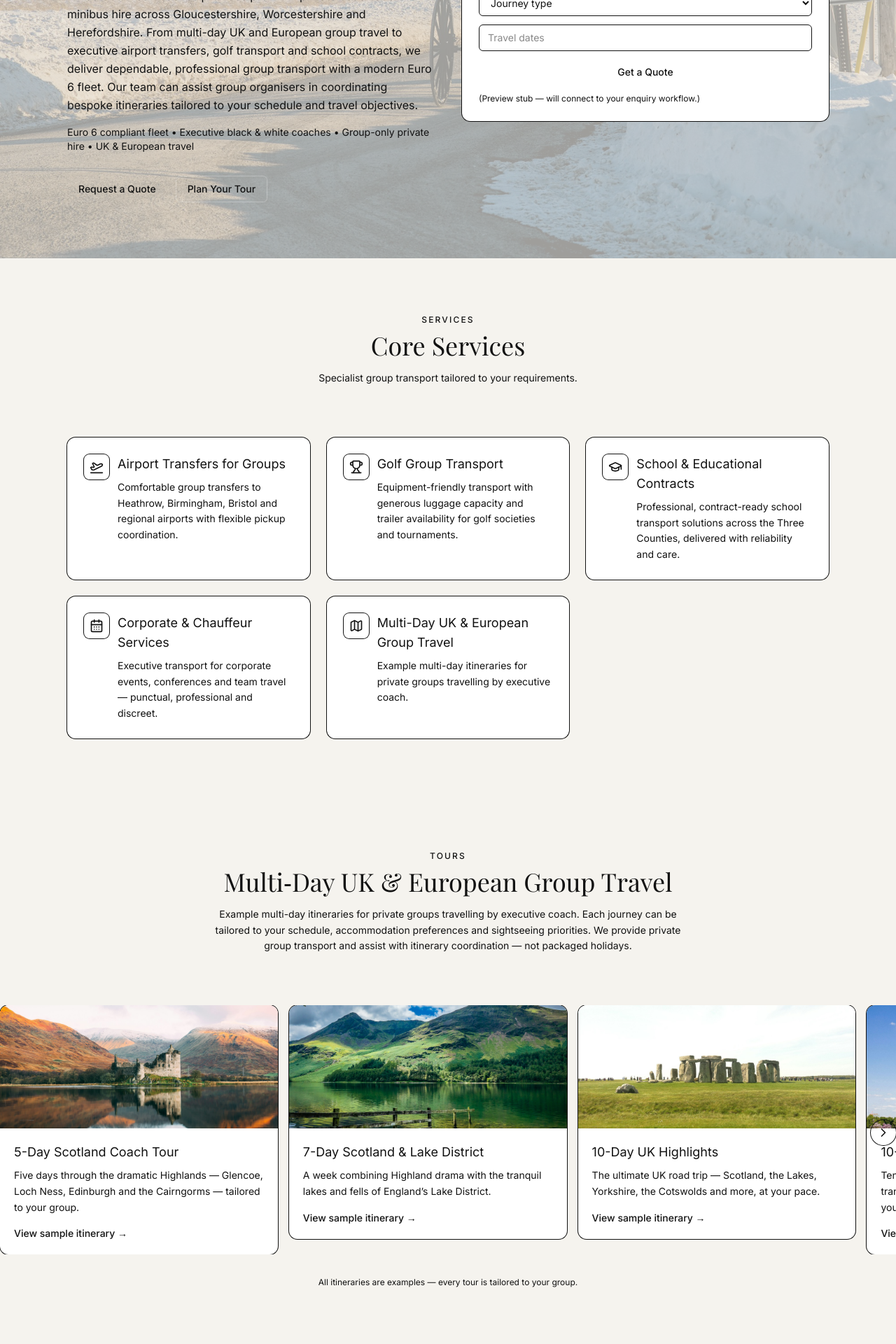
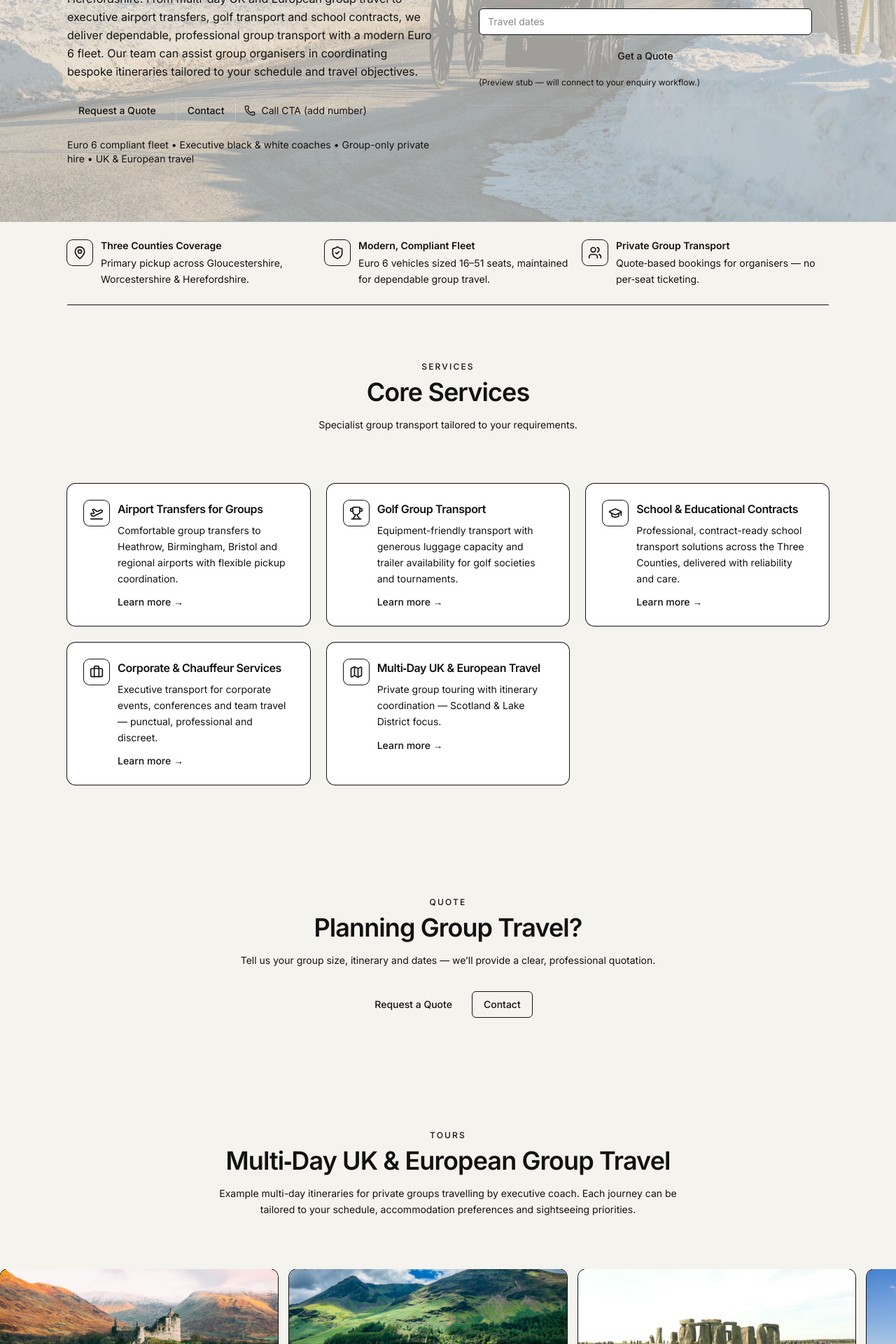
Before and after one commit to ThinSliceDigital/three-counties-coaches-site, a Next.js app: page / in a window 1280 px wide. Shown: the part 480-2400 px from the top of the page at 70% size. Built offline with nearby package versions, Linux system fonts and the light colour scheme; a web font is replaced by a local one.

Commit message:
Phase 1: Homepage visual alignment

```diff
--- a/src/app/page.tsx
+++ b/src/app/page.tsx
@@ -1,9 +1,12 @@
 import Image from "next/image";
+import { Manrope } from "next/font/google";
+
 import { Container } from "@/components/container";
 import { Button } from "@/components/button";
 import { Carousel } from "@/components/carousel";
 import { Hero } from "@/components/hero";
-import { SectionHeading } from "@/components/section-heading";
+import { TrustBar } from "@/components/trust-bar";
+import { CTASection } from "@/components/cta-section";
 import { Differentiators } from "@/components/differentiators";
 import { TestimonialsStrip } from "@/components/testimonials";
 import {
@@ -11,14 +14,21 @@ import {
   GraduationCap,
   Map,
   Trophy,
-  CalendarDays,
+  Briefcase,
   ShieldCheck,
+  Phone,
 } from "lucide-react";
 
+const headings = Manrope({
+  subsets: ["latin"],
+  variable: "--font-headings",
+  display: "swap",
+});
+
 export const metadata = {
-  title: "Executive Coach & Minibus Hire Across the Three Counties",
+  title: "Executive Coach & Private Group Transport Across the Three Counties",
   description:
-    "Premium coach and minibus hire for private groups across Gloucestershire, Worcestershire & Herefordshire. Euro 6 fleet (16–51 seats). Tours, airport transfers, schools and golf group transport.",
+    "Three Counties Coaches provides premium private coach and minibus hire across Gloucestershire, Worcestershire and Herefordshire. Tours, airport transfers, golf transport and school contracts with a modern Euro 6 fleet.",
 };
 
 const signatureTours = [
@@ -26,29 +36,29 @@ const signatureTours = [
     title: "5-Day Scotland Coach Tour",
     image: "/images/unsplash/scotland-highlands.jpg",
     blurb:
-      "Five days through the dramatic Highlands — Glencoe, Loch Ness, Edinburgh and the Cairngorms — tailored to your group.",
-    href: "/tours#multi-day-tours",
+      "Five days through the dramatic Highlands — Glencoe, Loch Ness, Edinburgh and the Cairngorms, with overnight stops tailored to your group.",
+    href: "/tours/5-day-scotland",
   },
   {
-    title: "7-Day Scotland & Lake District",
+    title: "7-Day Scotland & Lake District Tour",
     image: "/images/unsplash/lake-district.jpg",
     blurb:
-      "A week combining Highland drama with the tranquil lakes and fells of England’s Lake District.",
-    href: "/tours#multi-day-tours",
+      "A week-long journey combining the rugged beauty of the Scottish Highlands with the tranquil lakes and fells of England’s Lake District.",
+    href: "/tours/7-day-scotland-lake-district",
   },
   {
-    title: "10-Day UK Highlights",
+    title: "10-Day UK Highlights Tour",
     image: "/images/unsplash/uk-landmarks.jpg",
     blurb:
-      "The ultimate UK road trip — Scotland, the Lakes, Yorkshire, the Cotswolds and more, at your pace.",
-    href: "/tours#multi-day-tours",
+      "The ultimate British road trip — Scotland, the Lake District, Yorkshire, the Cotswolds and more, at a pace that suits your group.",
+    href: "/tours/10-day-uk-highlights",
   },
   {
     title: "10-Day European Group Tour",
     image: "/images/unsplash/paris-europe.jpg",
     blurb:
-      "Ten days across Europe by executive coach — airport transfers and cross‑Channel logistics handled for you.",
-    href: "/tours#multi-day-tours",
+      "Ten days across Europe by executive coach — France, Switzerland and Italy, with airport transfers and cross-Channel logistics handled for you.",
+    href: "/tours/10-day-european-group-tour",
   },
 ];
 
@@ -73,28 +83,58 @@ const services = [
   },
   {
     title: "Corporate & Chauffeur Services",
-    icon: CalendarDays,
+    icon: Briefcase,
     desc: "Executive transport for corporate events, conferences and team travel — punctual, professional and discreet.",
     href: "/quote",
   },
   {
-    title: "Multi-Day UK & European Group Travel",
+    title: "Multi‑Day UK & European Travel",
     icon: Map,
-    desc: "Example multi-day itineraries for private groups travelling by executive coach.",
-    href: "/tours#multi-day-tours",
+    desc: "Private group touring with itinerary coordination — Scotland & Lake District focus.",
+    href: "/tours",
   },
 ];
 
+function HomeSectionHeading({
+  eyebrow,
+  title,
+  subtitle,
+}: {
+  eyebrow: string;
+  title: string;
+  subtitle?: string;
+}) {
+  return (
+    <div className="text-center">
+      <div className="text-xs font-medium uppercase tracking-[0.18em] text-gold">
+        {eyebrow}
+      </div>
+      <h2 className="mt-2 font-[var(--font-headings)] text-3xl font-semibold tracking-tight text-charcoal sm:text-4xl">
+        {title}
+      </h2>
+      {subtitle ? (
+        <p className="mx-auto mt-4 max-w-2xl text-sm leading-relaxed text-slate">
+          {subtitle}
+        </p>
+      ) : null}
+      <div className="mt-6 flex justify-center">
+        <div className="h-px w-24 bg-gold/80" />
+      </div>
+    </div>
+  );
+}
+
 export default function HomePage() {
   return (
-    <>
+    <div className={headings.variable}>
+      {/* HERO */}
       <Hero imageSrc="/images/unsplash/hero-coach-countryside.jpg">
         <div className="grid gap-10 lg:grid-cols-2 lg:items-center">
           <div>
             <div className="text-xs font-medium uppercase tracking-[0.18em] text-gold">
               Multi‑Day UK & European Travel · Airport Transfers · School & Corporate Hire
             </div>
-            <h1 className="mt-3 text-4xl leading-tight text-ivory sm:text-5xl">
+            <h1 className="mt-3 font-[var(--font-headings)] text-4xl font-semibold tracking-tight text-ivory sm:text-5xl">
               Executive Coach & Private Group Transport Across the Three Counties
             </h1>
             <p className="mt-5 max-w-xl text-base leading-relaxed text-ivory/80">
@@ -105,34 +145,39 @@ export default function HomePage() {
               modern Euro 6 fleet. Our team can assist group organisers in coordinating
               bespoke itineraries tailored to your schedule and travel objectives.
             </p>
-            <p className="mt-4 text-sm text-ivory/70">
-              Euro 6 compliant fleet • Executive black & white coaches •{" "}
-              <span className="text-ivory">Group-only private hire</span> • UK & European travel
-            </p>
 
-            <div className="mt-8 flex flex-wrap gap-3">
+            <div className="mt-6 flex flex-wrap items-center gap-3">
               <Button href="/quote" variant="primary">
                 Request a Quote
               </Button>
               <Button
-                href="/tours"
+                href="/contact"
                 variant="outline"
                 className="border-white/25 text-ivory hover:bg-white/10"
               >
-                Plan Your Tour
+                Contact
               </Button>
+              <div className="flex items-center gap-2 text-sm text-ivory/70">
+                <Phone className="h-4 w-4 text-gold" />
+                <span>Call CTA (add number)</span>
+              </div>
             </div>
+
+            <p className="mt-5 text-sm text-ivory/70">
+              Euro 6 compliant fleet • Executive black & white coaches •{" "}
+              <span className="text-ivory">Group-only private hire</span> • UK & European travel
+            </p>
           </div>
 
-          {/* Quick quote mini-form (stub) */}
-          <div className="rounded-xl bg-white shadow-soft ring-1 ring-charcoal/10 bg-ivory/95 p-6">
+          {/* Quick quote mini-form (stub, but premium) */}
+          <div className="rounded-xl bg-ivory/95 p-6 shadow-soft ring-1 ring-white/10">
             <div className="text-xs font-medium uppercase tracking-[0.18em] text-gold">
               Quick Quote
             </div>
-            <div className="mt-2 font-serif text-xl text-charcoal">
+            <div className="mt-2 font-[var(--font-headings)] text-xl font-semibold tracking-tight text-charcoal">
               Tell us the essentials
             </div>
-            <p className="mt-2 text-sm text-charcoal/70">
+            <p className="mt-2 text-sm leading-relaxed text-charcoal/70">
               Share the basics — we’ll come back with the right vehicle and schedule.
             </p>
             <form className="mt-5 grid gap-3">
@@ -167,10 +212,13 @@ export default function HomePage() {
         </div>
       </Hero>
 
+      {/* TRUST BAR */}
+      <TrustBar />
+
       {/* SERVICES */}
       <section id="services" className="py-16 sm:py-20 bg-ivory">
         <Container>
-          <SectionHeading
+          <HomeSectionHeading
             eyebrow="Services"
             title="Core Services"
             subtitle="Specialist group transport tailored to your requirements."
@@ -181,15 +229,18 @@ export default function HomePage() {
               <a
                 key={s.title}
                 href={s.href}
-                className="rounded-xl bg-white shadow-soft ring-1 ring-charcoal/10 group p-6 transition hover:-translate-y-0.5"
+                className="rounded-xl bg-white p-6 shadow-soft ring-1 ring-charcoal/10 transition hover:-translate-y-0.5"
               >
                 <div className="flex items-start gap-3">
                   <div className="rounded-lg bg-secondary p-2 ring-1 ring-charcoal/10">
                     <s.icon className="h-5 w-5 text-gold" />
                   </div>
                   <div>
-                    <div className="text-lg text-charcoal">{s.title}</div>
+                    <div className="text-base font-semibold tracking-tight text-charcoal">
+                      {s.title}
+                    </div>
                     <p className="mt-2 text-sm leading-relaxed text-slate">{s.desc}</p>
+                    <div className="mt-3 text-sm font-medium text-gold">Learn more →</div>
                   </div>
                 </div>
               </a>
@@ -198,27 +249,43 @@ export default function HomePage() {
         </Container>
       </section>
 
+      {/* MID-PAGE CTA */}
+      <CTASection
+        variant="light"
+        eyebrow="Quote"
+        title="Planning Group Travel?"
+        copy="Tell us your group size, itinerary and dates — we’ll provide a clear, professional quotation."
+        primaryLabel="Request a Quote"
+        secondaryLabel="Contact"
+      />
+
       {/* SIGNATURE TOURS */}
       <section className="py-16 sm:py-20 bg-secondary">
         <Container>
-          <SectionHeading
+          <HomeSectionHeading
             eyebrow="Tours"
             title="Multi‑Day UK & European Group Travel"
-            subtitle="Example multi-day itineraries for private groups travelling by executive coach. Each journey can be tailored to your schedule, accommodation preferences and sightseeing priorities. We provide private group transport and assist with itinerary coordination — not packaged holidays."
+            subtitle="Example multi-day itineraries for private groups travelling by executive coach. Each journey can be tailored to your schedule, accommodation preferences and sightseeing priorities."
           />
         </Container>
 
         <Carousel className="mt-12 pb-2">
           {signatureTours.map((t) => (
-            <a key={t.title} href={t.href} className="rounded-xl bg-white shadow-soft ring-1 ring-charcoal/10 block overflow-hidden">
+            <a
+              key={t.title}
+              href={t.href}
+              className="block overflow-hidden rounded-xl bg-white shadow-soft ring-1 ring-charcoal/10"
+            >
               <div className="relative h-44">
                 <Image src={t.image} alt="" fill className="object-cover" />
                 <div className="absolute inset-0 bg-gradient-to-t from-charcoal/55 via-transparent to-transparent" />
               </div>
               <div className="p-5">
-                <div className="text-lg text-charcoal">{t.title}</div>
+                <div className="text-base font-semibold tracking-tight text-charcoal">
+                  {t.title}
+                </div>
                 <p className="mt-2 text-sm leading-relaxed text-slate">{t.blurb}</p>
-                <div className="mt-4 text-sm font-medium text-gold">View sample itinerary →</div>
+                <div className="mt-4 text-sm font-medium text-gold">View itinerary →</div>
               </div>
             </a>
           ))}
@@ -226,7 +293,7 @@ export default function HomePage() {
 
         <Container className="pt-6">
           <p className="text-center text-xs text-slate">
-            All itineraries are examples — every tour is tailored to your group.
+            We provide private group transport and assist with itinerary coordination — not packaged holidays.
           </p>
         </Container>
       </section>
@@ -239,22 +306,27 @@ export default function HomePage() {
               <div className="text-xs font-medium uppercase tracking-[0.18em] text-gold">
                 Fleet
               </div>
-              <h2 className="mt-2 text-3xl text-charcoal sm:text-4xl">A Modern Executive Fleet</h2>
+              <h2 className="mt-2 font-[var(--font-headings)] text-3xl font-semibold tracking-tight text-charcoal sm:text-4xl">
+                A Modern Executive Fleet
+              </h2>
               <p className="mt-4 text-sm leading-relaxed text-slate">
-                Right vehicle, right standard, right experience — from executive minibuses to full-size touring coaches.
+                Our fleet includes 16 to 51 seat vehicles, designed for comfort, reliability and professional group travel.
               </p>
               <ul className="mt-7 grid grid-cols-2 gap-3 text-sm text-charcoal/80">
-                {["16–51 seats", "Euro 6 fleet", "Executive finish", "Group-only bookings", "UK-wide travel", "Tour-ready logistics"].map(
-                  (x) => (
-                    <li key={x} className="flex items-center gap-2">
-                      <ShieldCheck className="h-4 w-4 text-gold" /> {x}
-                    </li>
-                  ),
-                )}
+                {[
+                  "16–51 seat options",
+                  "Euro 6 compliant",
+                  "Executive finish",
+                  "UK & European travel",
+                ].map((x) => (
+                  <li key={x} className="flex items-center gap-2">
+                    <ShieldCheck className="h-4 w-4 text-gold" /> {x}
+                  </li>
+                ))}
               </ul>
               <div className="mt-8 flex gap-3">
                 <Button href="/fleet" variant="outline">
-                  View Fleet
+                  View Our Fleet
                 </Button>
                 <Button href="/quote" variant="primary">
                   Request a Quote
@@ -262,10 +334,15 @@ export default function HomePage() {
               </div>
             </div>
 
-            <div className="rounded-xl bg-white shadow-soft ring-1 ring-charcoal/10 overflow-hidden">
-              <div className="relative h-52 bg-secondary">
-                <Image src="/images/unsplash/hero-coach-countryside.jpg" alt="" fill className="object-cover" />
-                <div className="absolute inset-0 bg-gradient-to-t from-charcoal/50 via-transparent to-transparent" />
+            <div className="overflow-hidden rounded-xl bg-white shadow-soft ring-1 ring-charcoal/10">
+              <div className="relative h-56 bg-secondary">
+                <Image
+                  src="/images/unsplash/hero-coach-countryside.jpg"
+                  alt=""
+                  fill
+                  className="object-cover"
+                />
+                <div className="absolute inset-0 bg-gradient-to-t from-charcoal/55 via-transparent to-transparent" />
               </div>
               <div className="p-6">
                 <div className="grid grid-cols-5 gap-3">
@@ -276,30 +353,23 @@ export default function HomePage() {
                     </div>
                   ))}
                 </div>
-                <p className="mt-5 text-xs text-slate">
-                  Fleet imagery will be upgraded once final assets are confirmed.
-                </p>
               </div>
             </div>
           </div>
         </Container>
       </section>
 
-      {/* TRUST */}
+      {/* WHY CHOOSE + TESTIMONIALS */}
       <section className="py-16 sm:py-20 bg-secondary">
         <Container>
-          <SectionHeading
+          <HomeSectionHeading
             eyebrow="Why choose"
             title="Why Choose Three Counties Coaches"
             subtitle="Professional, reliable and premium — here's what sets us apart."
           />
           <Differentiators />
           <div className="mt-16">
-            <SectionHeading
-              eyebrow="Testimonials"
-              title="What Our Clients Say"
-              subtitle=""
-            />
+            <HomeSectionHeading eyebrow="Testimonials" title="What Our Clients Say" />
             <TestimonialsStrip />
           </div>
         </Container>
@@ -308,55 +378,36 @@ export default function HomePage() {
       {/* LOCATIONS */}
       <section className="py-16 sm:py-20 bg-ivory">
         <Container>
-          <SectionHeading
-            eyebrow="Locations"
-            title="Primary Pickup Across the Three Counties"
-            subtitle="Gloucestershire, Worcestershire & Herefordshire — with UK-wide travel by request."
+          <HomeSectionHeading
+            eyebrow="Areas"
+            title="Locations Served"
+            subtitle="Based near the borders of Gloucestershire, Worcestershire and Herefordshire, we provide reliable group transport across the region and nationwide."
           />
 
           <div className="mt-12 grid gap-6 md:grid-cols-3">
             {[
-              { name: "Gloucestershire", href: "/locations/gloucestershire" },
-              { name: "Worcestershire", href: "/locations/worcestershire" },
-              { name: "Herefordshire", href: "/locations/herefordshire" },
+              { name: "Coach Hire Gloucestershire", href: "/locations/gloucestershire", desc: "Private group transport across Gloucestershire" },
+              { name: "Coach Hire Worcestershire", href: "/locations/worcestershire", desc: "Private group transport across Worcestershire" },
+              { name: "Coach Hire Herefordshire", href: "/locations/herefordshire", desc: "Private group transport across Herefordshire" },
             ].map((c) => (
-              <a key={c.name} href={c.href} className="rounded-xl bg-white shadow-soft ring-1 ring-charcoal/10 p-6 text-center">
-                <div className="mx-auto flex h-10 w-10 items-center justify-center rounded-lg bg-secondary ring-1 ring-charcoal/10">
-                  <Map className="h-5 w-5 text-gold" />
-                </div>
-                <div className="mt-4 text-lg text-charcoal">{c.name}</div>
-                <div className="mt-2 text-sm text-slate">Coach & minibus hire for private groups</div>
+              <a key={c.name} href={c.href} className="rounded-xl bg-white p-6 shadow-soft ring-1 ring-charcoal/10 transition hover:-translate-y-0.5">
+                <div className="text-base font-semibold tracking-tight text-charcoal">{c.name}</div>
+                <div className="mt-2 text-sm leading-relaxed text-slate">{c.desc}</div>
+                <div className="mt-3 text-sm font-medium text-gold">Explore →</div>
               </a>
             ))}
           </div>
         </Container>
       </section>
 
-      {/* CTA */}
-      <section className="py-16 sm:py-20 bg-charcoal">
-        <Container className="text-center">
-          <div className="text-xs font-medium uppercase tracking-[0.18em] text-gold">
-            Enquiries
-          </div>
-          <h2 className="mt-2 text-3xl text-ivory sm:text-4xl">Plan Your Group Journey</h2>
-          <p className="mx-auto mt-4 max-w-2xl text-sm leading-relaxed text-ivory/70">
-            Tell us where you’re going — we’ll handle the transport.
-          </p>
-          <div className="mt-8 flex justify-center gap-3">
-            <Button href="/quote" variant="primary">
-              Request a Quote
-            </Button>
-            <Button
-              href="/contact"
-              variant="outline"
-              className="border-white/25 text-ivory hover:bg-white/10"
-            >
-              Call Us
-            </Button>
-          </div>
-          <p className="mt-6 text-xs text-ivory/50">Phone number to be added.</p>
-        </Container>
-      </section>
-    </>
+      {/* BOTTOM CTA */}
+      <CTASection
+        variant="dark"
+        title="Plan Your Group Journey"
+        copy="Tell us your group size, itinerary and dates — we’ll provide a clear, professional quotation."
+        primaryLabel="Request a Quote"
+        secondaryLabel="Contact"
+      />
+    </div>
   );
 }
--- /dev/null
+++ b/src/components/cta-section.tsx
@@ -0,0 +1,66 @@
+import { Container } from "@/components/container";
+import { Button } from "@/components/button";
+
+export function CTASection({
+  eyebrow = "Enquiries",
+  title,
+  copy,
+  primaryHref = "/quote",
+  primaryLabel = "Request a Quote",
+  secondaryHref = "/contact",
+  secondaryLabel = "Contact",
+  variant = "dark",
+}: {
+  eyebrow?: string;
+  title: string;
+  copy: string;
+  primaryHref?: string;
+  primaryLabel?: string;
+  secondaryHref?: string;
+  secondaryLabel?: string;
+  variant?: "dark" | "light";
+}) {
+  const isDark = variant === "dark";
+
+  return (
+    <section className={isDark ? "bg-charcoal" : "bg-secondary"}>
+      <Container className="py-16 sm:py-20 text-center">
+        <div className="text-xs font-medium uppercase tracking-[0.18em] text-gold">
+          {eyebrow}
+        </div>
+        <h2
+          className={
+            "mt-2 text-3xl sm:text-4xl font-semibold tracking-tight " +
+            (isDark ? "text-ivory" : "text-charcoal")
+          }
+        >
+          {title}
+        </h2>
+        <p
+          className={
+            "mx-auto mt-4 max-w-2xl text-sm leading-relaxed " +
+            (isDark ? "text-ivory/70" : "text-slate")
+          }
+        >
+          {copy}
+        </p>
+        <div className="mt-8 flex flex-wrap justify-center gap-3">
+          <Button href={primaryHref} variant="primary">
+            {primaryLabel}
+          </Button>
+          <Button
+            href={secondaryHref}
+            variant="outline"
+            className={
+              isDark
+                ? "border-white/25 text-ivory hover:bg-white/10"
+                : "border-charcoal/25"
+            }
+          >
+            {secondaryLabel}
+          </Button>
+        </div>
+      </Container>
+    </section>
+  );
+}
--- a/src/components/differentiators.tsx
+++ b/src/components/differentiators.tsx
@@ -25,7 +25,9 @@ export function Differentiators() {
           className="rounded-xl bg-white p-6 shadow-soft ring-1 ring-charcoal/10"
         >
           <x.icon className="h-6 w-6 text-gold" />
-          <div className="mt-3 font-serif text-lg text-charcoal">{x.title}</div>
+          <div className="mt-3 text-base font-semibold tracking-tight text-charcoal">
+            {x.title}
+          </div>
         </div>
       ))}
     </div>
--- a/src/components/testimonials.tsx
+++ b/src/components/testimonials.tsx
@@ -19,7 +19,7 @@ export function TestimonialsStrip() {
 
   return (
     <div className="mt-10">
-      <p className="text-sm text-slate">
+      <p className="text-sm leading-relaxed text-slate">
         Trusted by group organisers, schools and corporate clients across the Three Counties.
         Client testimonials shown below are representative examples. Verified customer reviews
         will be published shortly.
@@ -32,7 +32,9 @@ export function TestimonialsStrip() {
             className="rounded-xl bg-white p-6 shadow-soft ring-1 ring-charcoal/10"
           >
             <p className="text-sm leading-relaxed text-charcoal/80">“{t.quote}”</p>
-            <div className="mt-4 text-sm font-medium text-charcoal">{t.by}</div>
+            <div className="mt-4 text-sm font-semibold tracking-tight text-charcoal">
+              {t.by}
+            </div>
           </div>
         ))}
       </div>
--- /dev/null
+++ b/src/components/trust-bar.tsx
@@ -0,0 +1,41 @@
+import { MapPin, ShieldCheck, Users } from "lucide-react";
+
+export function TrustBar() {
+  const items = [
+    {
+      icon: MapPin,
+      title: "Three Counties Coverage",
+      desc: "Primary pickup across Gloucestershire, Worcestershire & Herefordshire.",
+    },
+    {
+      icon: ShieldCheck,
+      title: "Modern, Compliant Fleet",
+      desc: "Euro 6 vehicles sized 16–51 seats, maintained for dependable group travel.",
+    },
+    {
+      icon: Users,
+      title: "Private Group Transport",
+      desc: "Quote‑based bookings for organisers — no per‑seat ticketing.",
+    },
+  ];
+
+  return (
+    <div className="bg-ivory">
+      <div className="mx-auto max-w-6xl px-4 sm:px-6 lg:px-8">
+        <div className="grid gap-4 border-b border-charcoal/10 py-6 md:grid-cols-3">
+          {items.map((x) => (
+            <div key={x.title} className="flex items-start gap-3">
+              <div className="mt-0.5 rounded-lg bg-secondary p-2 ring-1 ring-charcoal/10">
+                <x.icon className="h-5 w-5 text-gold" />
+              </div>
+              <div>
+                <div className="text-sm font-semibold text-charcoal">{x.title}</div>
+                <div className="mt-1 text-sm leading-relaxed text-slate">{x.desc}</div>
+              </div>
+            </div>
+          ))}
+        </div>
+      </div>
+    </div>
+  );
+}
```
